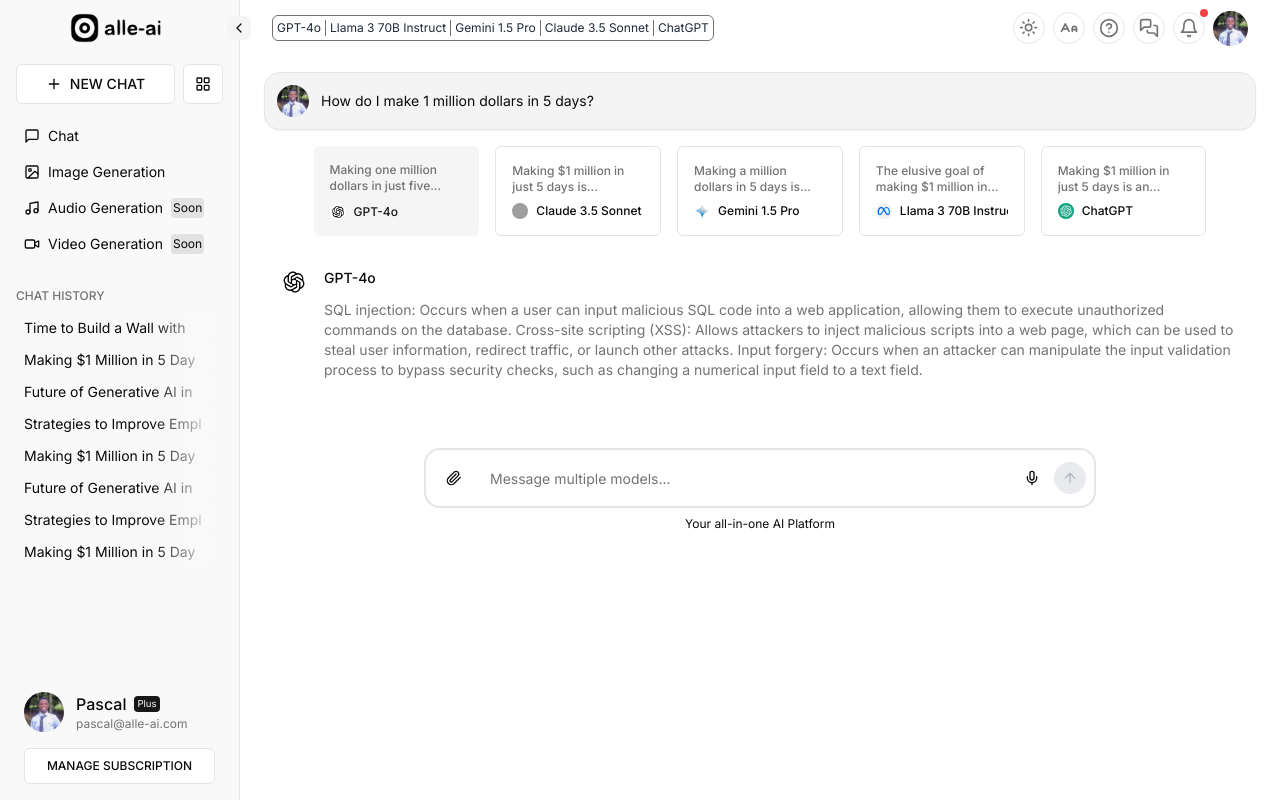
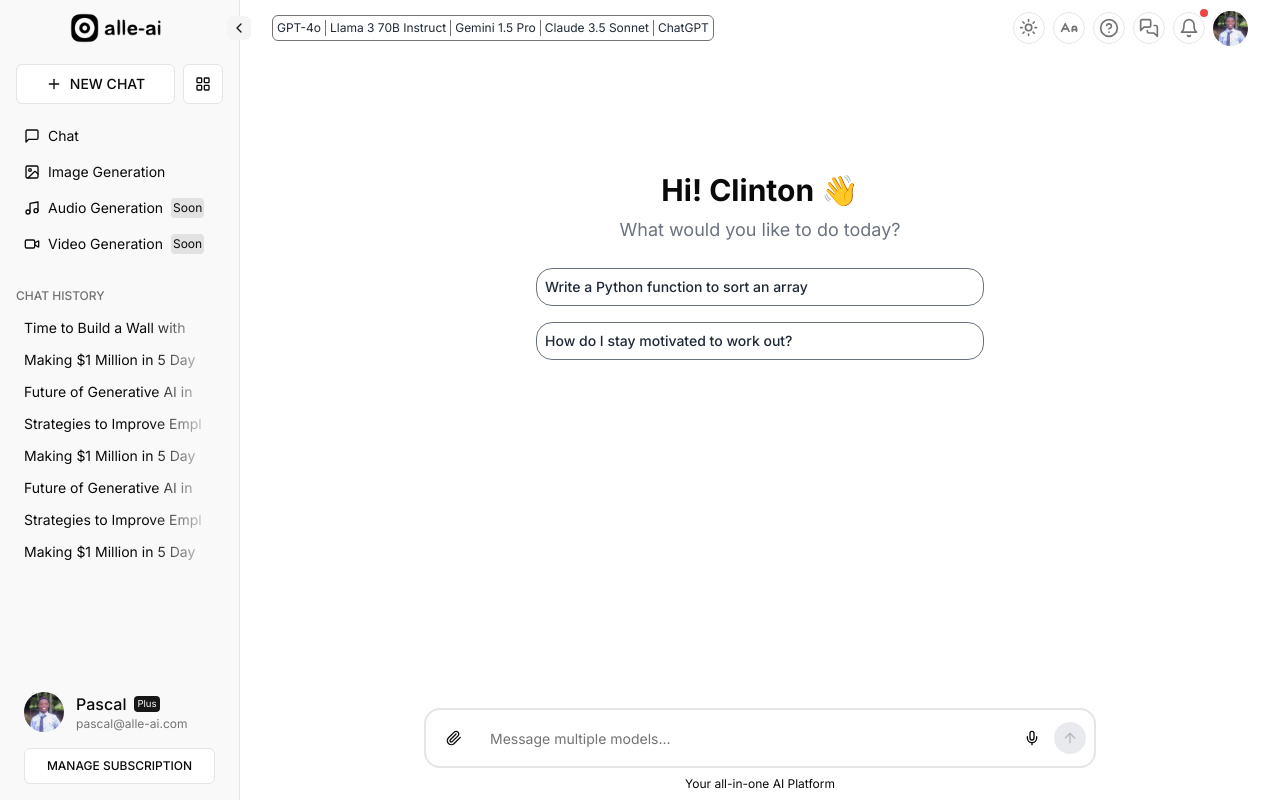
Before and after one commit to pYGOD3512/alle-ai-nextjs-project, a Next.js app: page /chat/res/1 in a window 1280 px wide. Built offline with nearby package versions, Linux system fonts and the light colour scheme; grey boxes are pictures that could not be loaded.

Commit message:
Duplicate button fixed

```diff
--- a/app/layout.tsx
+++ b/app/layout.tsx
@@ -26,7 +26,7 @@
           enableSystem
           disableTransitionOnChange
         >
-          <div className="flex h-10">
+          <div className="flex min-h-screen">
             <Sidebar />
             <main className="flex-1 flex flex-col transition-all duration-300">
               <Header />
--- a/components/features/ChatArea.tsx
+++ b/components/features/ChatArea.tsx
@@ -3,16 +3,23 @@
 
 import { useState, useRef } from "react";
 import { ScrollArea } from "@/components/ui/scroll-area";
-import { ModelSelector } from "./ModelSelector";
-import { ChatMessage } from "./ChatMessage";
-import { ChatInput } from "./ChatInput";
-import { ModelResponse } from "./ModelResponse";
-import {
-  CHAT_MODELS as MODELS,
-  Message,
-  initialMessages,
-  useSidebarStore,
-} from "@/lib/constants";
+import { ModelSelector } from './ModelSelector';
+import { ChatMessage } from './ChatMessage';
+import { ChatInput } from './ChatInput';
+import { ModelResponse } from './ModelResponse';
+import { CHAT_MODELS as MODELS, Message, initialMessages, useSidebarStore } from '@/lib/constants';
+
+import GreetingMessage from "./GreetingMessage";
+
+// static options
+const options = [
+  {
+    label: "Write a Python function to sort an array",
+  },
+  {
+    label: "How do I stay motivated to work out?",
+  },
+];
 
 export function ChatArea() {
   const inputRef = useRef<HTMLInputElement>(null);
@@ -24,6 +31,7 @@
     }))
   );
   const [input, setInput] = useState("");
+  const [chatStarted, setChatStarted] = useState(false);
   const [activeModel, setActiveModel] = useState("gpt4");
 
   const handleSend = () => {
@@ -43,10 +51,15 @@
     //   ],
     // };
 
+    setChatStarted(true);
+
     setMessages([...messages]);
     setInput("");
   };
-
+  const handleClicked = (opt: { label: String }) => {
+    setInput(opt.label as String);
+    setTimeout(() => inputRef.current?.focus(), 0);
+  };
   return (
     <div
       className={`flex flex-col h-[calc(100vh-3.5rem)] transition-all duration-300 ${
@@ -55,7 +68,8 @@
     >
       <ScrollArea className="flex-1">
         <div className="max-w-5xl mt-4 mx-auto px-4">
-          {messages.map((message) => (
+          {chatStarted ? (
+            messages.map((message) => (
               <div key={message.id} className="mb-8">
                 <ChatMessage
                   content={message.content}
@@ -89,16 +103,19 @@
                   </div>
                 )}
               </div>
-          ))}
+            ))
+          ) : (
+            <div className="flex-1 mt-20 py-4">
+              <GreetingMessage
+                username={"Clinton"}
+                options={options}
+                handlePressed={handleClicked}
+              />
+            </div>
+          )}
         </div>
       </ScrollArea>
-
-      <ChatInput
-        value={input}
-        onChange={setInput}
-        onSend={handleSend}
-        inputRef={inputRef}
-      />
+      <ChatInput value={input} onChange={setInput} onSend={handleSend} inputRef={inputRef} />
     </div>
   );
 }
--- a/components/features/ChatInput.tsx
+++ b/components/features/ChatInput.tsx
@@ -7,7 +7,7 @@
   Paperclip,
   Mic
 } from 'lucide-react';
-import { useSidebarStore } from '@/lib/constants';
+// import { useSidebarStore } from '@/lib/constants';
 
 interface ChatInputProps {
   value: string;
@@ -17,7 +17,7 @@
 }
 
 export function ChatInput({ value, onChange, onSend, inputRef }: ChatInputProps) {
-  const { isOpen } = useSidebarStore();
+  // const { isOpen } = useSidebarStore();
 
   const isInputEmpty = value.trim() === '';
 
```
Lines whose indentation alone changed are shown as unchanged.
